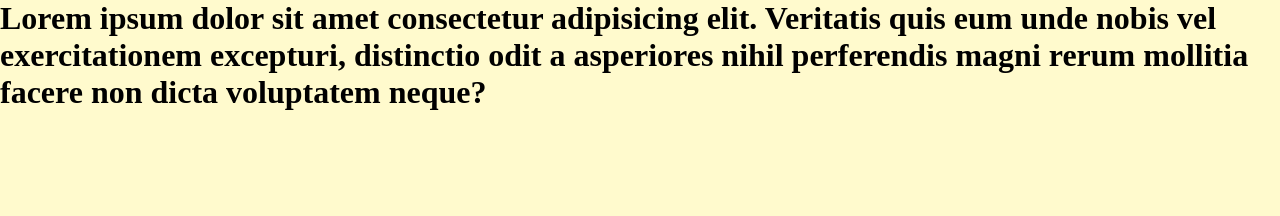
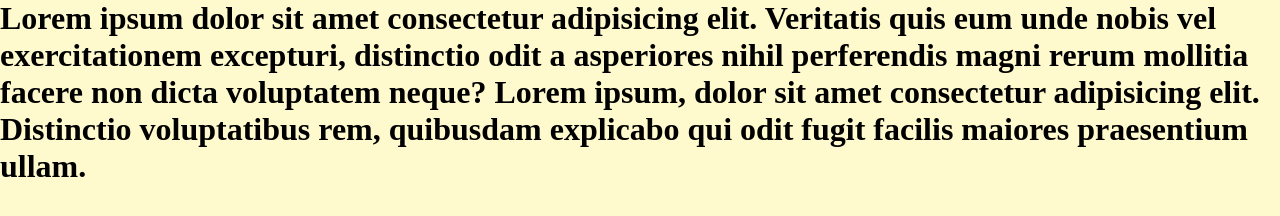
Before and after one commit to NaRuTOO1TenX/Example, a plain HTML site: page index.html in a window 1280 px wide. Drawn offline with Linux system fonts and the light colour scheme.

```diff
--- a/index.html
+++ b/index.html
@@ -8,7 +8,9 @@
     <link rel="stylesheet" href="style/style.css">
 </head>
 <body>
-    <h1>Lorem ipsum dolor sit amet consectetur adipisicing elit. Veritatis quis eum unde nobis vel exercitationem excepturi, distinctio odit a asperiores nihil perferendis magni rerum mollitia facere non dicta voluptatem neque?</h1>
+    <h1>Lorem ipsum dolor sit amet consectetur adipisicing elit. Veritatis quis eum unde nobis vel exercitationem excepturi, distinctio odit a asperiores nihil perferendis magni rerum mollitia facere non dicta voluptatem neque?
+    Lorem ipsum, dolor sit amet consectetur adipisicing elit. Distinctio voluptatibus rem, quibusdam explicabo qui odit fugit facilis maiores praesentium ullam.
+    </h1>
 </body>
 </html>
 
```
